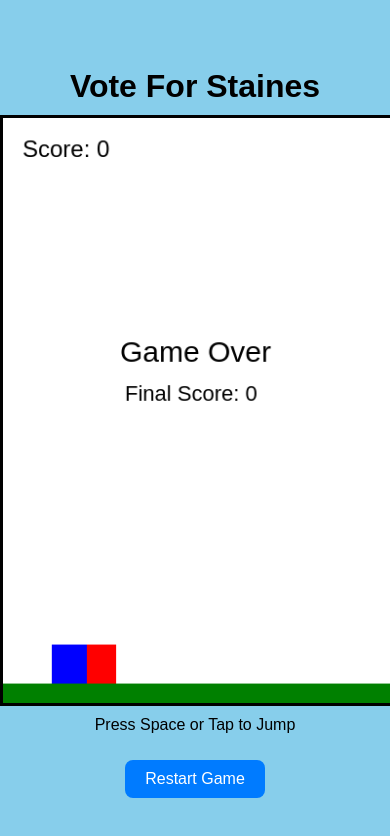
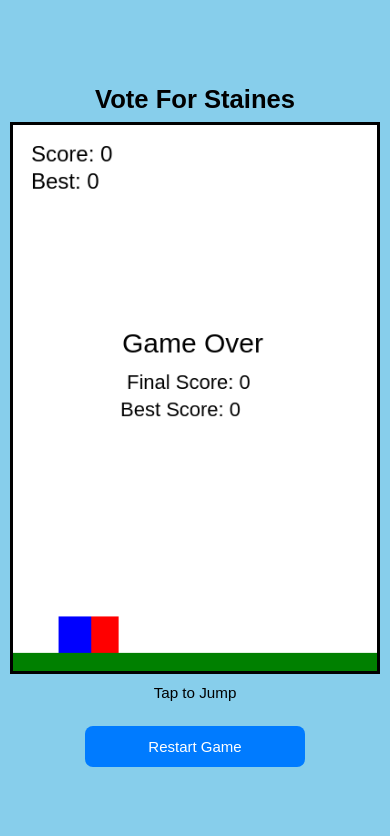
Before and after one commit to stainesdegr8/vote-for-staines-game, a plain HTML site: page index.html in a window 390 px wide. Both pictures are taken after a click on the button "Start Game". Drawn offline with Linux system fonts and the light colour scheme.

Commit message:
Add difficulty scaling mobile layout and local high score

```diff
--- a/game.js
+++ b/game.js
@@ -13,6 +13,8 @@ let scored = false;
 
 let flyingActive = false;
 let flyingScored = false;
+
+let highScore = localStorage.getItem("voteForStainesHighScore") || 0;
 
 const player = {
   x: 50,
@@ -30,18 +32,26 @@ const obstacle = {
   width: 30,
   height: 40,
   color: "red",
-  speed: 5,
+  baseSpeed: 5,
   y: floorY - 40
 };
 
 const flyingObstacle = {
   x: canvas.width + 500,
-  y: 420,
+  y: 460,
   width: 30,
   height: 30,
   color: "purple",
-  speed: 6
+  baseSpeed: 6
 };
+
+function getObstacleSpeed() {
+  return Math.min(5 + Math.floor(score / 10), 10);
+}
+
+function getFlyingSpeed() {
+  return Math.min(6 + Math.floor(score / 12), 11);
+}
 
 function getRandomObstacleStart() {
   return canvas.width + Math.floor(Math.random() * 200) + 100;
@@ -63,7 +73,6 @@ function getFlyingHeight() {
     return 460;
   }
 }
-
 
 function shouldSpawnFlyingObstacle() {
   if (score <= 10) return false;
@@ -106,6 +115,7 @@ function drawScore() {
   ctx.fillStyle = "black";
   ctx.font = "24px Arial";
   ctx.fillText("Score: " + score, 20, 40);
+  ctx.fillText("Best: " + highScore, 20, 70);
 }
 
 function drawStartScreen() {
@@ -125,7 +135,8 @@ function updatePlayer() {
 }
 
 function updateObstacle() {
-  obstacle.x -= obstacle.speed;
+  const speed = getObstacleSpeed();
+  obstacle.x -= speed;
 
   if (obstacle.x + obstacle.width < 0) {
     obstacle.x = getRandomObstacleStart();
@@ -141,12 +152,10 @@ function updateObstacle() {
 function updateFlyingObstacle() {
   if (!flyingActive) return;
 
-  flyingObstacle.x -= flyingObstacle.speed;
+  const speed = getFlyingSpeed();
+  flyingObstacle.x -= speed;
 
-  if (
-    !flyingScored &&
-    flyingObstacle.x + flyingObstacle.width < player.x
-  ) {
+  if (!flyingScored && flyingObstacle.x + flyingObstacle.width < player.x) {
     score++;
     flyingScored = true;
   }
@@ -174,15 +183,24 @@ function hitBoxCollision(a, b) {
   );
 }
 
+function endGame() {
+  gameOver = true;
+
+  if (score > highScore) {
+    highScore = score;
+    localStorage.setItem("voteForStainesHighScore", highScore);
+  }
+
+  restartBtn.style.display = "inline-block";
+}
+
 function checkCollision() {
   if (hitBoxCollision(player, obstacle)) {
-    gameOver = true;
-    restartBtn.style.display = "inline-block";
+    endGame();
   }
 
   if (flyingActive && hitBoxCollision(player, flyingObstacle)) {
-    gameOver = true;
-    restartBtn.style.display = "inline-block";
+    endGame();
   }
 }
 
@@ -193,6 +211,7 @@ function drawGameOver() {
 
   ctx.font = "22px Arial";
   ctx.fillText("Final Score: " + score, 125, 290);
+  ctx.fillText("Best Score: " + highScore, 118, 320);
 }
 
 function jump() {
--- a/index.html
+++ b/index.html
@@ -2,7 +2,7 @@
 <html lang="en">
 <head>
   <meta charset="UTF-8" />
-  <meta name="viewport" content="width=device-width, initial-scale=1.0" />
+  <meta name="viewport" content="width=device-width, initial-scale=1.0, maximum-scale=1.0, user-scalable=no" />
   <title>Vote For Staines Runner</title>
   <style>
     body {
@@ -12,38 +12,49 @@
       display: flex;
       justify-content: center;
       align-items: center;
-      height: 100vh;
+      min-height: 100vh;
+      overflow: hidden;
     }
 
     #gameContainer {
       text-align: center;
+      width: 100%;
+      max-width: 420px;
+      padding: 10px;
+      box-sizing: border-box;
+    }
+
+    h1 {
+      margin: 8px 0;
+      font-size: 2rem;
     }
 
     canvas {
       background: white;
       border: 3px solid black;
-      max-width: 100%;
+      width: 100%;
+      height: auto;
       display: block;
       margin: 0 auto;
-    }
-
-    h1 {
-      margin-bottom: 10px;
+      box-sizing: border-box;
     }
 
     p {
       margin-top: 10px;
+      font-size: 1rem;
     }
 
     .gameBtn {
       margin-top: 10px;
-      padding: 10px 20px;
+      padding: 12px 20px;
       font-size: 16px;
       border: none;
       border-radius: 8px;
       background: #007bff;
       color: white;
       cursor: pointer;
+      width: 100%;
+      max-width: 220px;
     }
 
     .gameBtn:hover {
@@ -53,13 +64,28 @@
     #restartBtn {
       display: none;
     }
+
+    @media (max-width: 480px) {
+      h1 {
+        font-size: 1.6rem;
+      }
+
+      p {
+        font-size: 0.95rem;
+      }
+
+      .gameBtn {
+        font-size: 15px;
+        padding: 12px 16px;
+      }
+    }
   </style>
 </head>
 <body>
   <div id="gameContainer">
     <h1>Vote For Staines</h1>
     <canvas id="gameCanvas" width="400" height="600"></canvas>
-    <p>Press Space or Tap to Jump</p>
+    <p>Tap to Jump</p>
     <button id="startBtn" class="gameBtn">Start Game</button>
     <button id="restartBtn" class="gameBtn">Restart Game</button>
   </div>
```
